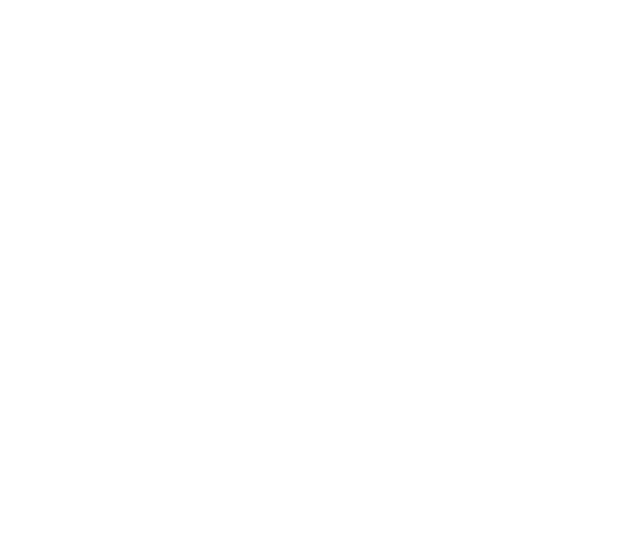
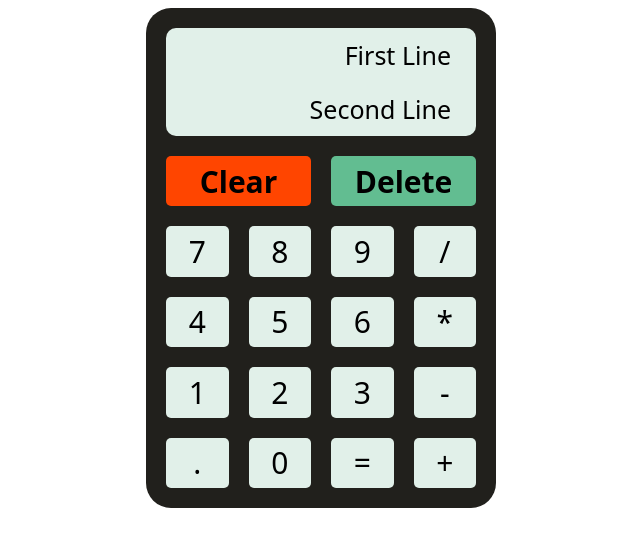
Before and after one commit to Lewoczegg/calculator, a plain HTML site: page index.html in a window 1280 px wide. Shown: the whole page, without its empty margins (319-959 px from the left). Drawn offline with Linux system fonts and the light colour scheme.

Commit message:
Add calculator design

```diff
--- a/css/styles.css
+++ b/css/styles.css
@@ -0,0 +1,78 @@
+* {
+    box-sizing: border-box;
+    font-family: system-ui, -apple-system, BlinkMacSystemFont, 'Segoe UI', Roboto, Oxygen, Ubuntu, Cantarell, 'Open Sans', 'Helvetica Neue', sans-serif;
+}
+
+
+.calculator {
+    display: grid;
+    grid-template-columns: 1fr 1fr 1fr 1fr;
+    grid-template-rows: 2fr 1fr 1fr 1fr 1fr 1fr;
+    background: #21201c;
+    height: 500px;
+    width: 350px;
+    margin: auto;
+    border-radius: 25px;
+    padding: 20px;
+    column-gap: 20px;
+    row-gap: 20px;
+}
+
+.display {
+    grid-column-start: 1;
+    grid-column-end: 5;
+    grid-row: 1;
+    background-color: #e1f0e9;
+    border-radius: 10px;
+    display: flex;
+    flex-direction: column;
+    justify-content: flex-end;
+    align-items: flex-end;
+}
+
+.display-first-line, .display-second-line {
+    margin: 10px 25px;
+    font-size: 25px;
+
+}
+
+.clear {
+    font-size: 30px;
+    font-weight: bold;
+    grid-row: 2;
+    background-color: orangered;
+    grid-column-start: 1;
+    grid-column-end: 3;
+    border: 0;
+    border-radius: 5px;
+}
+
+.clear:hover {
+    background-color: #f26805;
+}
+
+.delete {
+    background-color: #62bd91;
+    font-size: 30px;
+    font-weight: bold;
+    grid-row: 2;
+    grid-column-start: 3;
+    grid-column-end: 5;
+    border: 0;
+    border-radius: 5px;
+}
+
+.delete:hover {
+    background-color: #0ac4a2;
+}
+
+.btn {
+    font-size: 30px;
+    border-radius: 5px;
+    border: 0;
+    background-color: #e1f0e9;
+}
+
+.btn:hover {
+    background-color: #c5d6ce;
+}
--- a/index.html
+++ b/index.html
@@ -8,6 +8,30 @@
     <link rel="stylesheet" href="css/styles.css">
 </head>
 <body>
+    <div class="calculator">
+        <div class="display">
+            <p class="display-first-line">First Line</p>
+            <p class="display-second-line">Second Line</p>
+        </div>
+        <button class="clear">Clear</button>
+        <button class="delete">Delete</button>
+        <button class="btn">7</button>
+        <button class="btn">8</button>
+        <button class="btn">9</button>
+        <button class="btn">/</button>
+        <button class="btn">4</button>
+        <button class="btn">5</button>
+        <button class="btn">6</button>
+        <button class="btn">*</button>
+        <button class="btn">1</button>
+        <button class="btn">2</button>
+        <button class="btn">3</button>
+        <button class="btn">-</button>
+        <button class="btn">.</button>
+        <button class="btn">0</button>
+        <button class="btn">=</button>
+        <button class="btn">+</button>
+    </div>
     <script src="js/index.js"></script>
 </body>
 </html>
```
